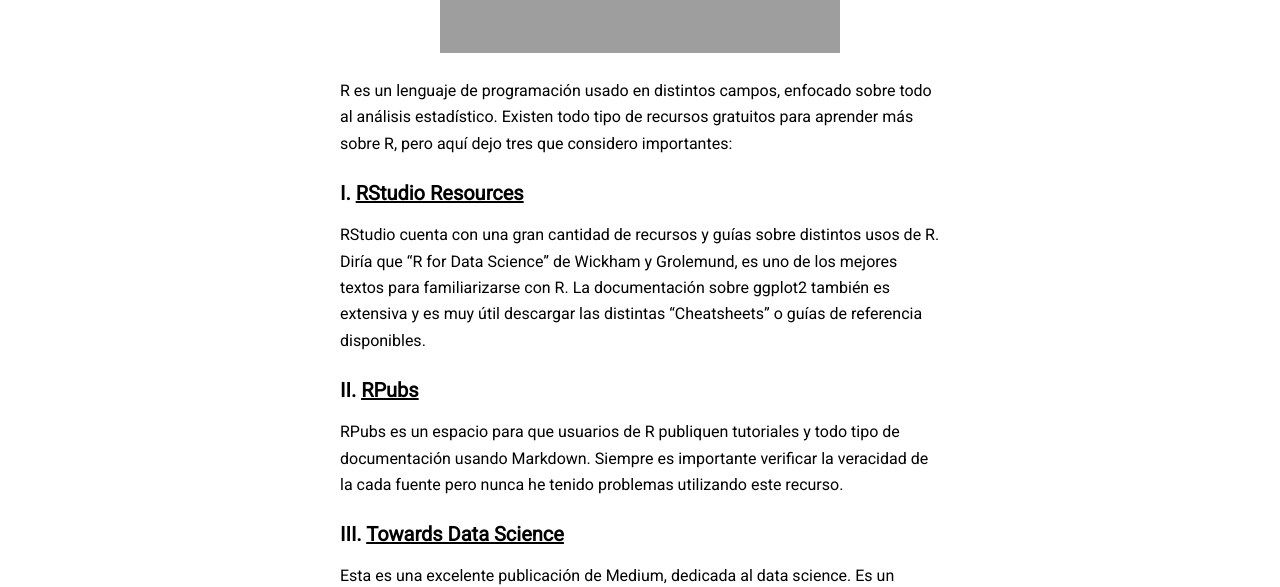
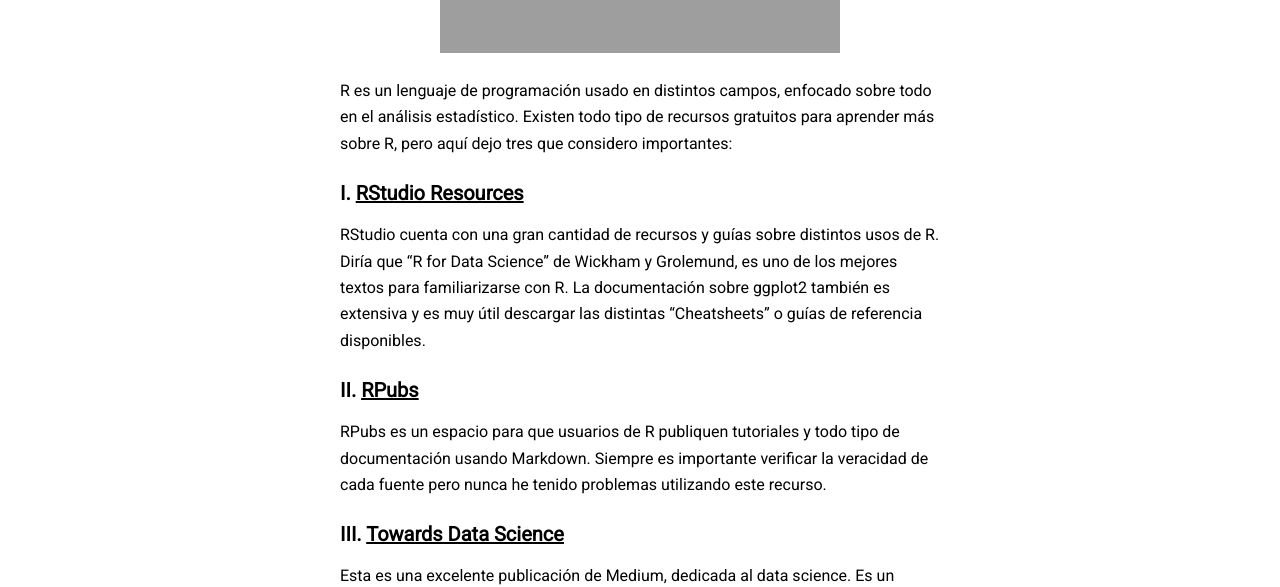
Before and after one commit to JP-Thoma/REconomics, a Jekyll site: the page built from _posts/2021-02-05-learning-resources.md, in a window 1280 px wide and 1256 px high. Shown: the part 409-996 px from the top of the window. Built offline with Jekyll 4.4.1, drawn with Linux system fonts in a browser that asks for light colours; nearby versions of some CDN libraries.

```diff
--- a/_posts/2021-02-05-learning-resources.md
+++ b/_posts/2021-02-05-learning-resources.md
@@ -7,13 +7,13 @@ tags: [documentation,sample]
 image: recursos.jpg
 ---
 
-R es un lenguaje de programación usado en distintos campos, enfocado sobre todo al análisis estadístico. Existen todo tipo de recursos gratuitos para aprender más sobre R, pero aquí dejo tres que considero importantes:
+R es un lenguaje de programación usado en distintos campos, enfocado sobre todo en el análisis estadístico. Existen todo tipo de recursos gratuitos para aprender más sobre R, pero aquí dejo tres que considero importantes:
 
 ### I. [RStudio Resources](https://rstudio.com/resources/books/)
 RStudio cuenta con una gran cantidad de recursos y guías sobre distintos usos de R. Diría que "R for Data Science" de Wickham y Grolemund, es uno de los mejores textos para familiarizarse con R. La documentación sobre ggplot2 también es extensiva y es muy útil descargar las distintas "Cheatsheets" o guías de referencia disponibles.
 
 ### II. [RPubs](https://rpubs.com)
-RPubs es un espacio para que usuarios de R publiquen tutoriales y todo tipo de documentación usando Markdown. Siempre es importante verificar la veracidad de la cada fuente pero nunca he tenido problemas utilizando este recurso.
+RPubs es un espacio para que usuarios de R publiquen tutoriales y todo tipo de documentación usando Markdown. Siempre es importante verificar la veracidad de cada fuente pero nunca he tenido problemas utilizando este recurso.
 
 ### III. [Towards Data Science](https://towardsdatascience.com/tagged/r-programming)
 Esta es una excelente publicación de Medium, dedicada al data science. Es un recurso mucho más diverso que RPubs, ya que contiene publicaciones sobre otros lenguajes de programación como Python.
```
